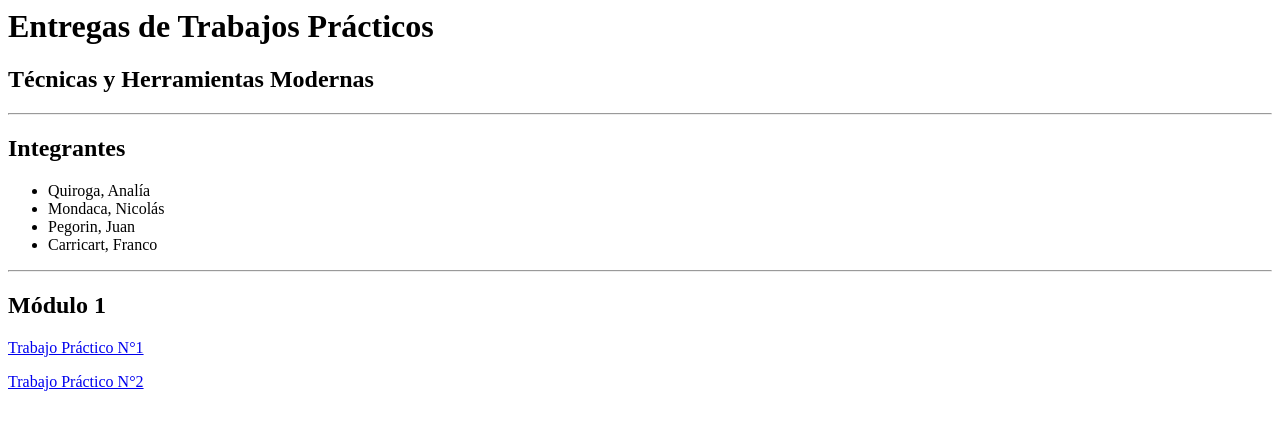
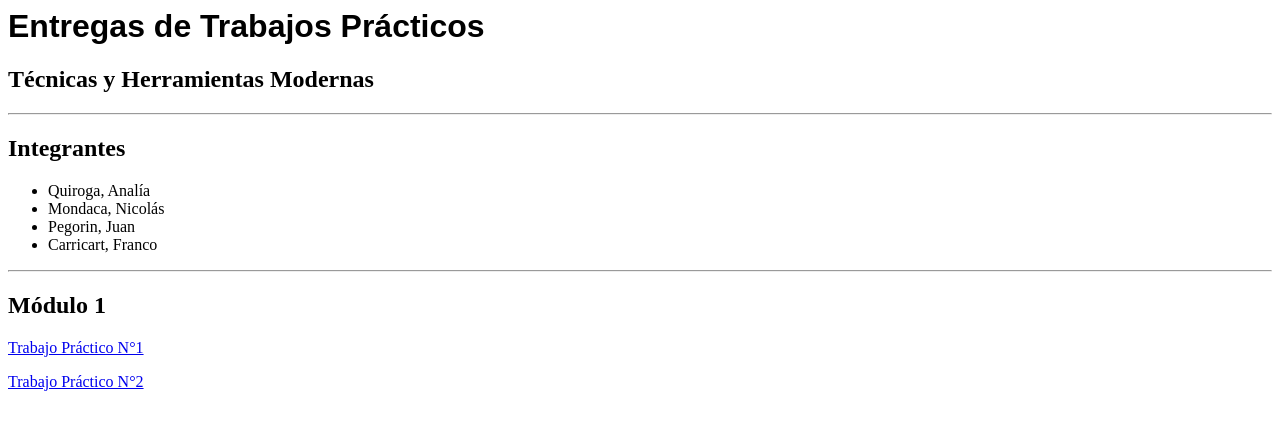
Before and after one commit to AQuirogaS/Entregas, a plain HTML site: page index.html in a window 1280 px wide. Drawn offline with Linux system fonts and the light colour scheme.

Commit message:
Update index.html

```diff
--- a/index.html
+++ b/index.html
@@ -4,7 +4,7 @@
     <title>Entregas</title>
   </head>
   <body>
-    <h1>Entregas de Trabajos Prácticos</h1>
+    <h1><font face="Arial">Entregas de Trabajos Prácticos</font></h1>
     <h2>Técnicas y Herramientas Modernas</h2>
     <hr>
     <h2>Integrantes</h2>
```
